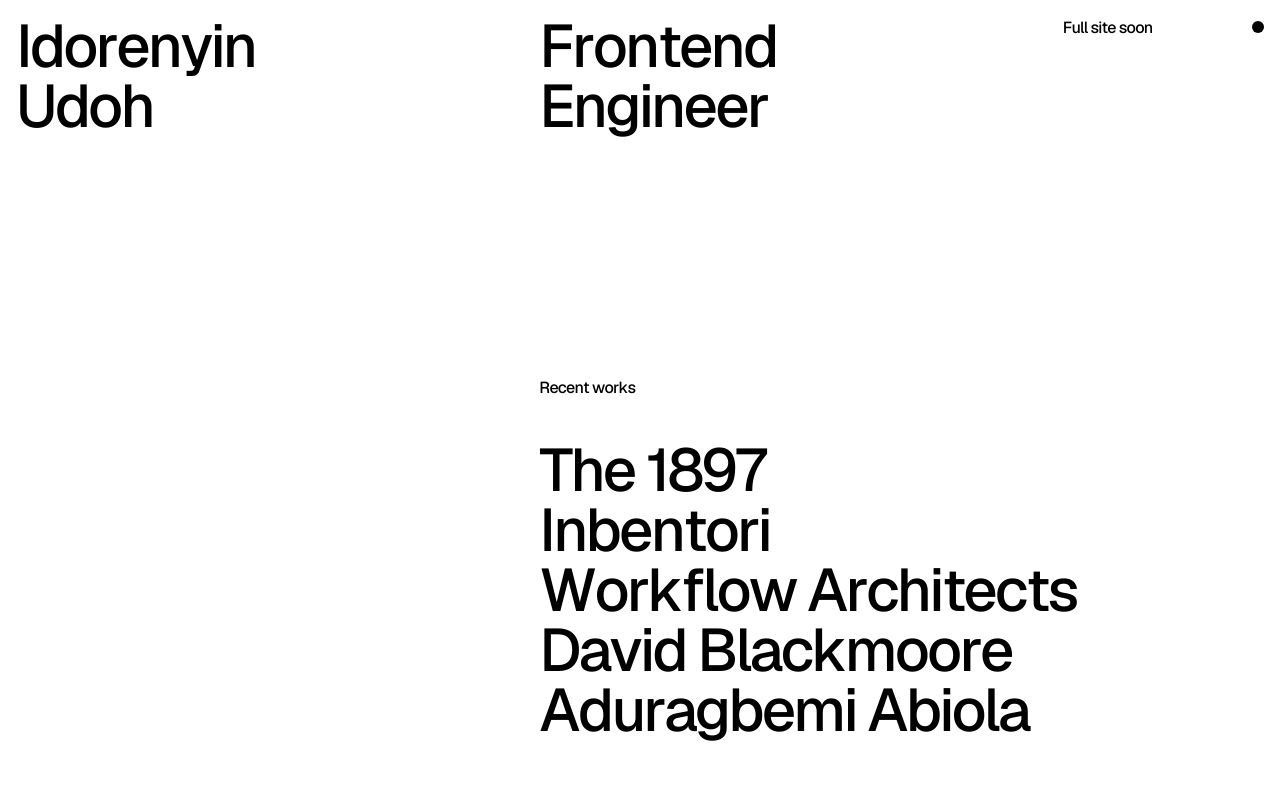
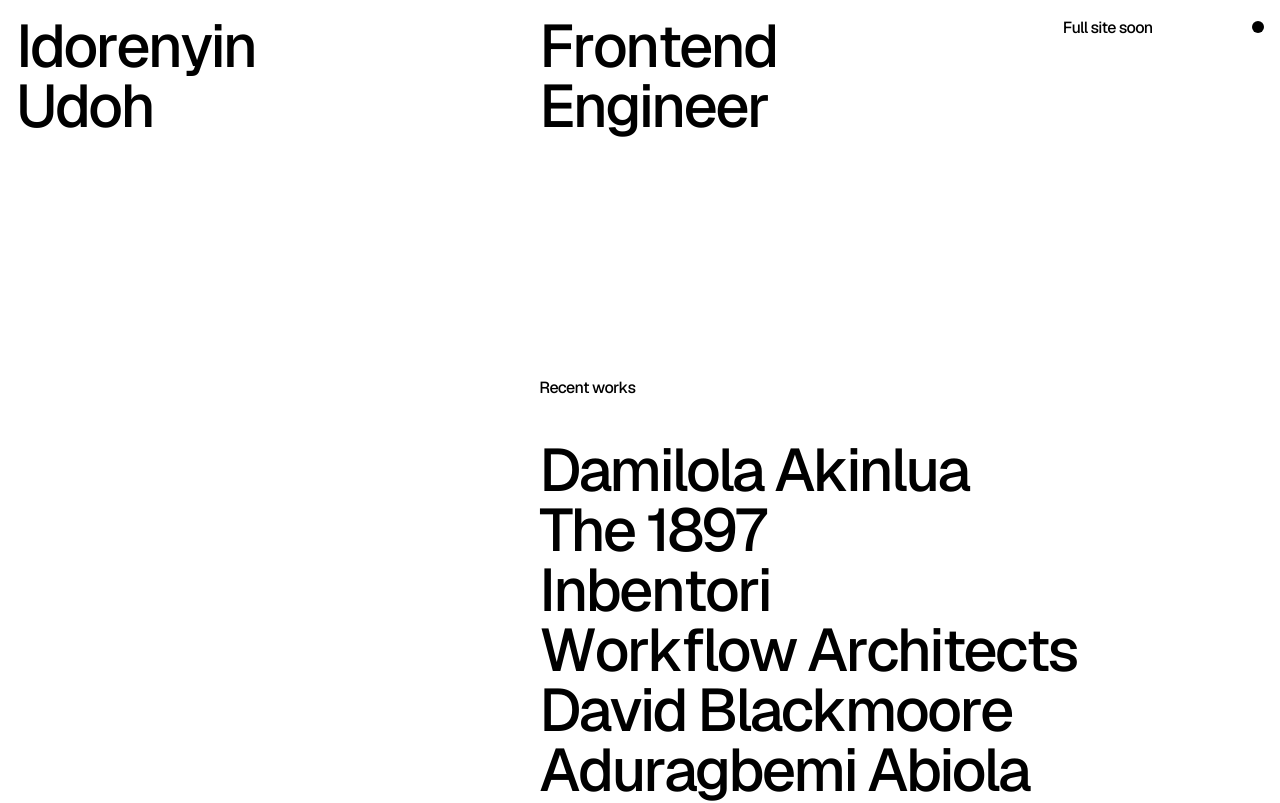
Before and after one commit to idorenyinudoh/iudoh.me, a Nuxt app: page / in a window 1280 px wide. Shown: the top 803 px of the page. Built offline with nearby package versions, Linux system fonts and the light colour scheme.

Commit message:
feat: add Damilola Akinlua project to the projects list

```diff
--- a/components/TheMain.vue
+++ b/components/TheMain.vue
@@ -6,6 +6,11 @@ const changeColorMode = () => {
 }
 
 const projects = [
+  {
+    title: 'Damilola Akinlua',
+    year: '2026',
+    url: 'https://devdami.live/'
+  },
   {
     title: 'The 1897',
     year: '2025',
```
